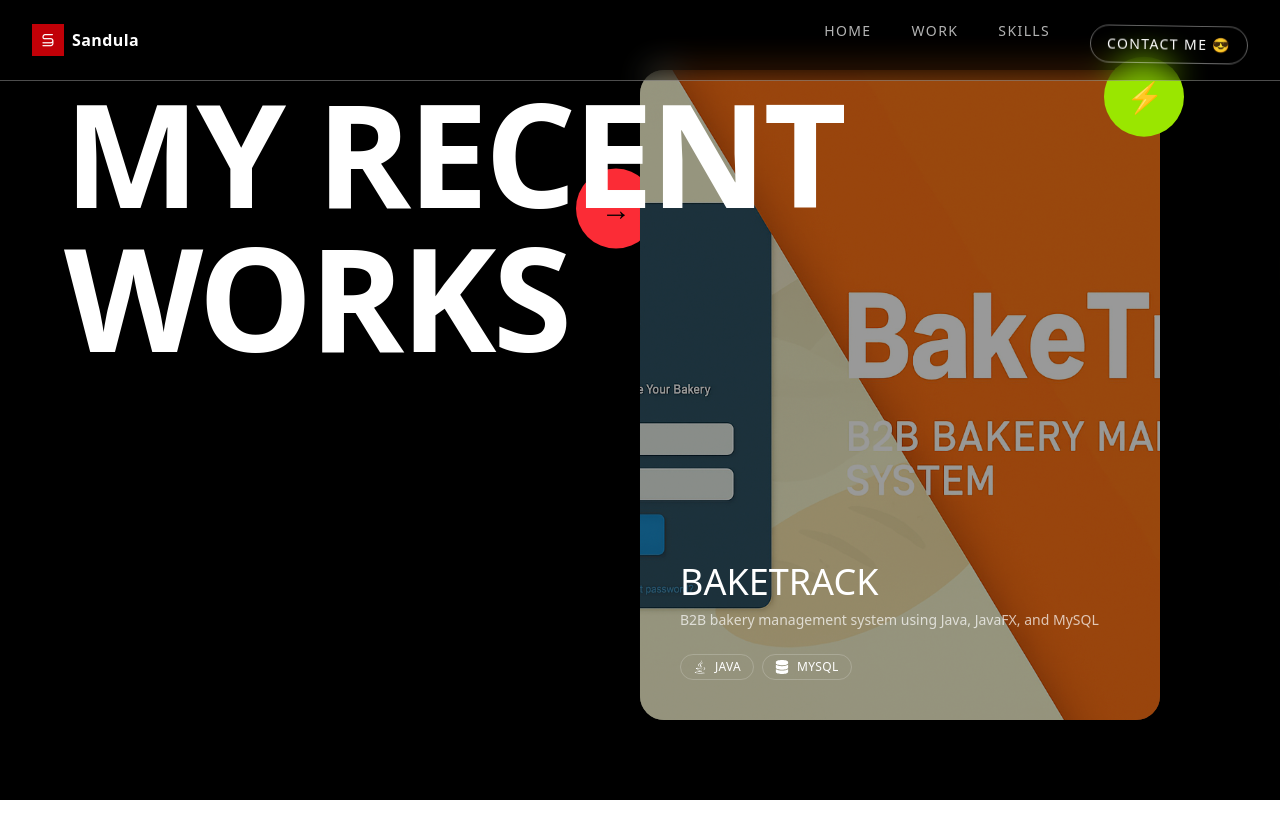
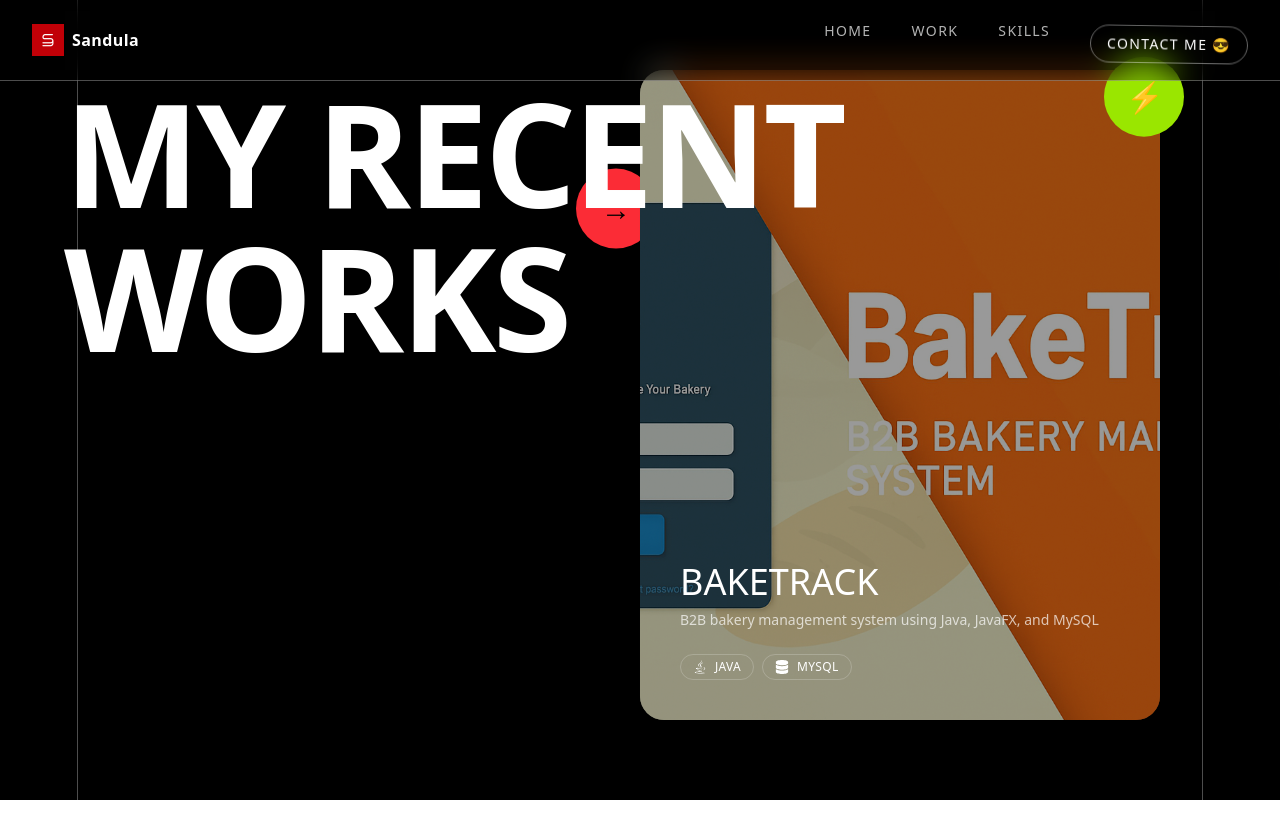
Before and after one commit to sandula-sanchana/portfolio-react, a React (Vite) app: page /work in a window 1280 px wide. Shown: the top 838 px of the page. Built offline with nearby package versions, Linux system fonts and the light colour scheme; a web font is replaced by a local one.

Commit message:
add vertical line design to contact and work

```diff
--- a/src/pages/ContactSection.jsx
+++ b/src/pages/ContactSection.jsx
@@ -83,6 +83,9 @@ export const ContactSection = () => {
             ref={sectionRef}
             className="min-h-screen relative bg-black text-white px-6 md:px-20 py-24 flex flex-col justify-center overflow-hidden"
         >
+
+            <div className="absolute left-[6%] top-0 h-full w-px bg-white/30" />
+            <div className="absolute right-[6%] top-0 h-full w-px bg-white/30" />
             {/* TOP TITLE */}
             <h1
                 ref={titleRef}
--- a/src/pages/Workpage.jsx
+++ b/src/pages/Workpage.jsx
@@ -53,6 +53,8 @@ export const Workpage = () => {
             ref={sectionRef}
             className="relative h-screen bg-black text-white overflow-hidden"
         >
+            <div className="absolute left-[6%] top-0 h-full w-px bg-white/30" />
+            <div className="absolute right-[6%] top-0 h-full w-px bg-white/30" />
             {/* Header */}
             <div className="absolute top-20 left-16 z-10">
                 <h1 className="text-[9rem] leading-none uppercase font-bold tracking-tight">
```
